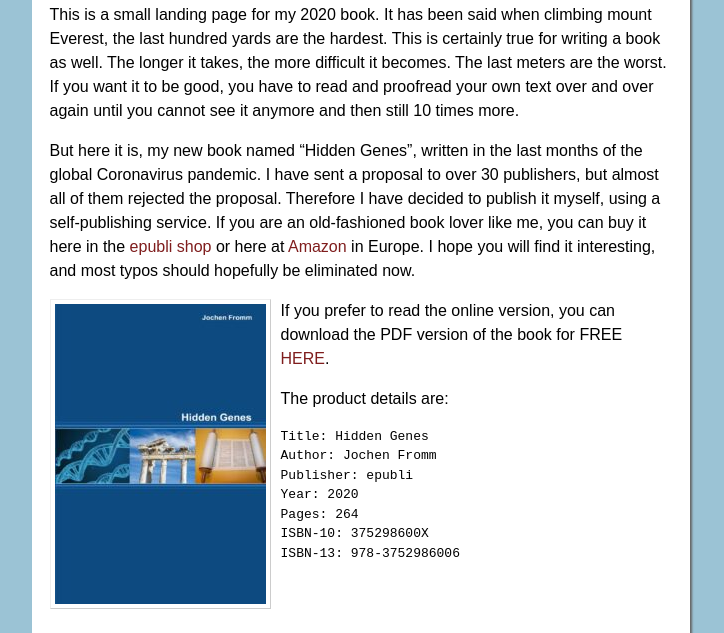
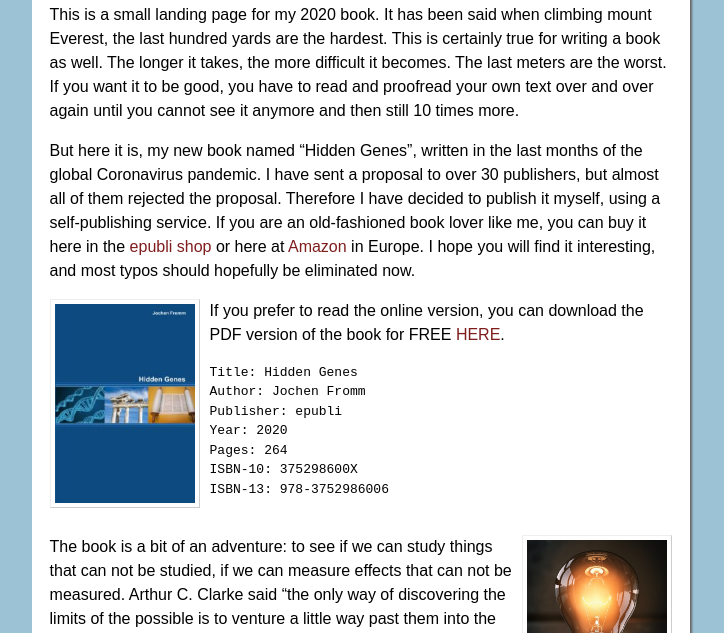
Before and after one commit to JochenFromm/HiddenGenes, a plain HTML site: page index.html in a window 1280 px wide. Shown: the part 103-736 px from the top of the page, without its empty margins (279-1003 px from the left). Drawn offline with Linux system fonts and the light colour scheme.

Commit message:
More content updates

```diff
--- a/index.html
+++ b/index.html
@@ -22,9 +22,6 @@
     <p>
       <img class="cover" src="./images/book_cover.jpg">
       If you prefer to read the online version, you can download the PDF version of the book for FREE <a href="Hidden-Genes.pdf">HERE</a>.
-    </p>
-    <p>
-      The product details are:
       <pre>
 Title: Hidden Genes
 Author: Jochen Fromm
@@ -34,11 +31,9 @@ Pages: 264
 ISBN-10: 375298600X
 ISBN-13: 978-3752986006
       </pre>
-      <br>
     </p>
     <p>
       <img class="lightbulb" src="./images/lightbulb.png">
-
       The book is a bit of an adventure: to see if we can study things that can not be studied, if we can measure effects that can not be measured. Arthur C. Clarke said “the only way of discovering the limits of the possible is to venture a little way past them into the impossible”. In my opinion this journey was successful. The text contains in fact new, groundbreaking insights which you can read in this form nowhere else.
     </p>
     <p>
@@ -52,7 +47,7 @@ ISBN-13: 978-3752986006
       Jochen Fromm, Berlin, 2020
       </div>
 
-      Read more about the history of the book in the <a href="https://blog.cas-group.net/">CAS-Group blog</a> and follow me on <a href="https://twitter.com/cas_group">Twitter</a> for updates.
+      Read more about the history of the book in the <a href="https://blog.cas-group.net/">CAS-Group blog</a> and follow me on <a href="https://twitter.com/cas_group">Twitter</a> for updates and latest news.
     </p>
 
     <i>(<a target="_blank" href="https://pixabay.com/de/illustrations/dna-string-biologie-3d-1811955/">DNA picture</a> and <a target="_blank" href="https://pixabay.com/de/illustrations/gl%C3%BChbirne-idee-beleuchtet-4514505/">Lightbulb picture</a> are from Pixaybay user <a href="https://pixabay.com/de/users/qimono-1962238/">qimono</a>)</i>
--- a/site.css
+++ b/site.css
@@ -55,6 +55,7 @@ img.cover {
   border-color: #eee #ccc #ccc #eee;
   float: left;
   margin-right: 10px;
+  width: 140px;
 }
 img.lightbulb {
   padding: 4px;
```
